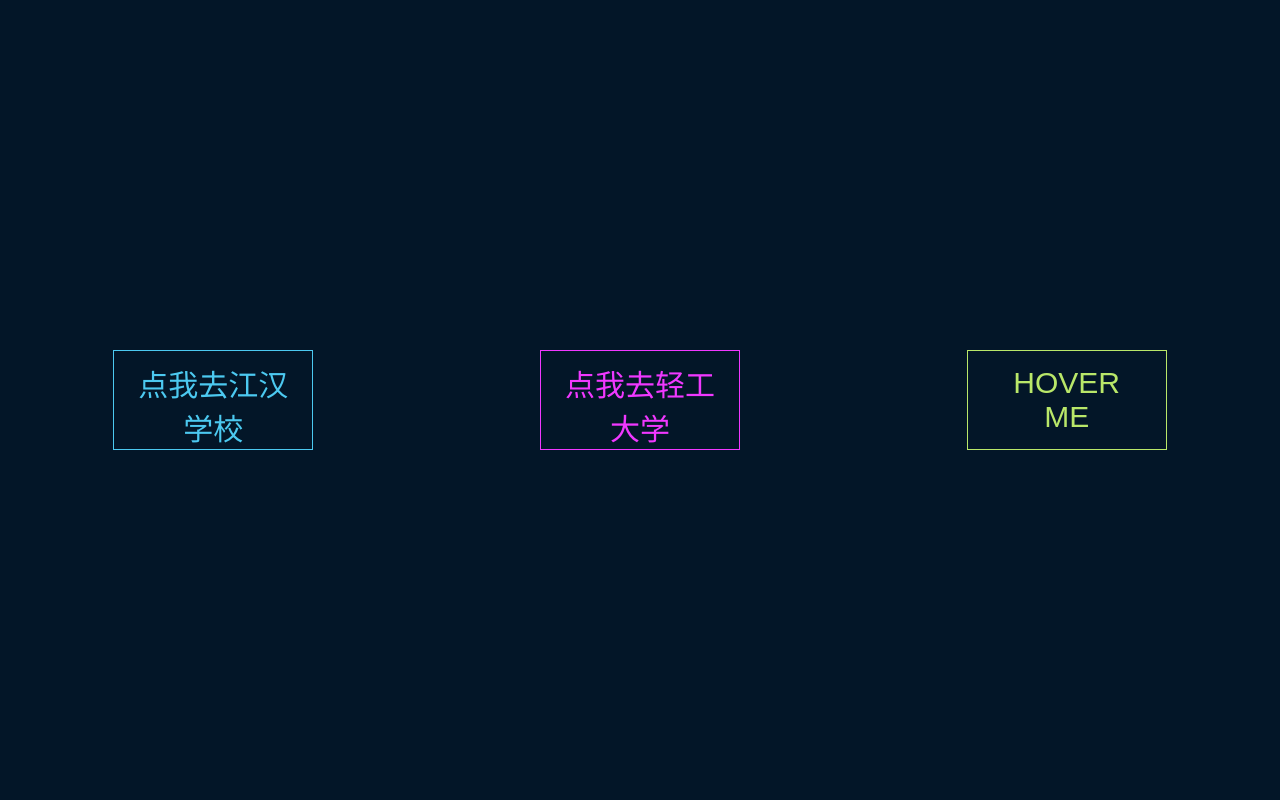
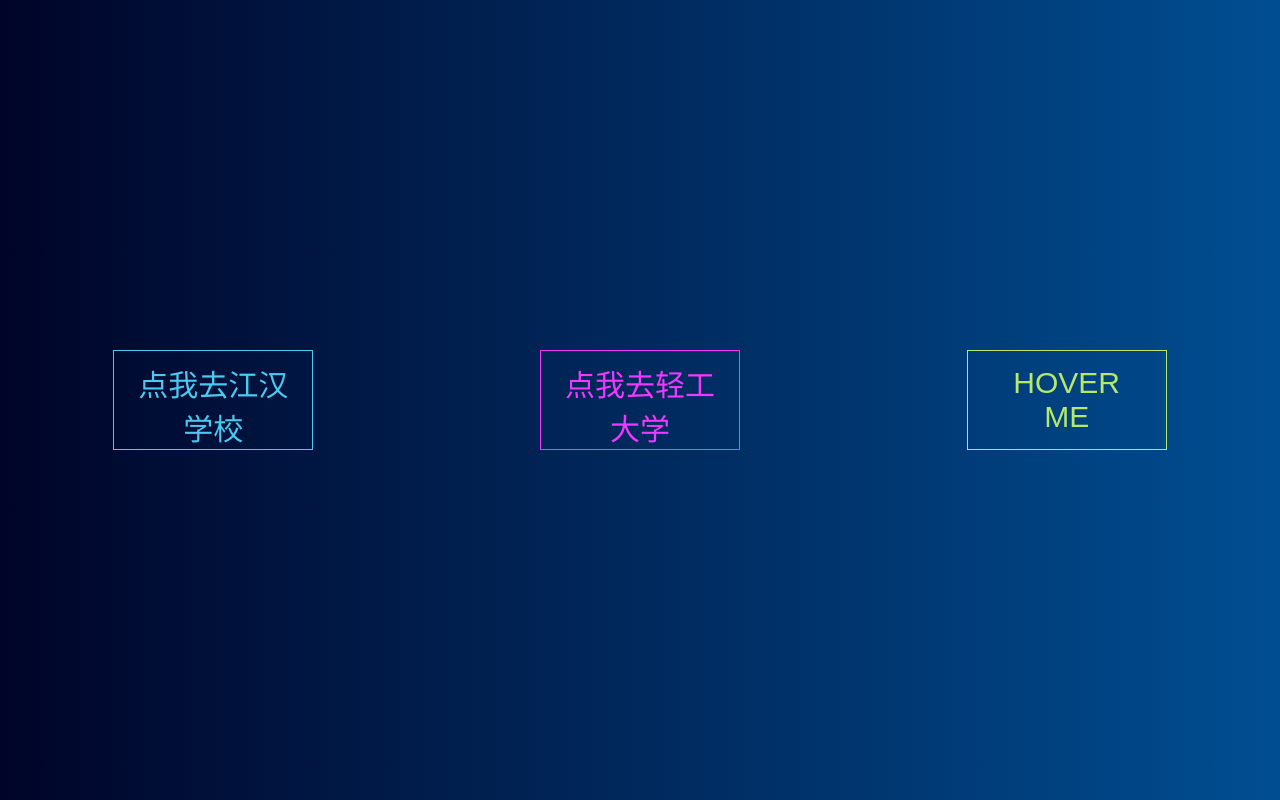
Before and after one commit to WZW-949222328/WZW-949222328.github.io, a plain HTML site: page index.html in a window 1280 px wide. Drawn offline with Linux system fonts and the light colour scheme.

Commit message:
我的主页

```diff
--- a/index.html
+++ b/index.html
@@ -13,7 +13,7 @@
         }
 
         body {
-            background: #031628;
+            background: linear-gradient(to right, #000428, #004e92);
         }
 
         #neon-btn {
```
